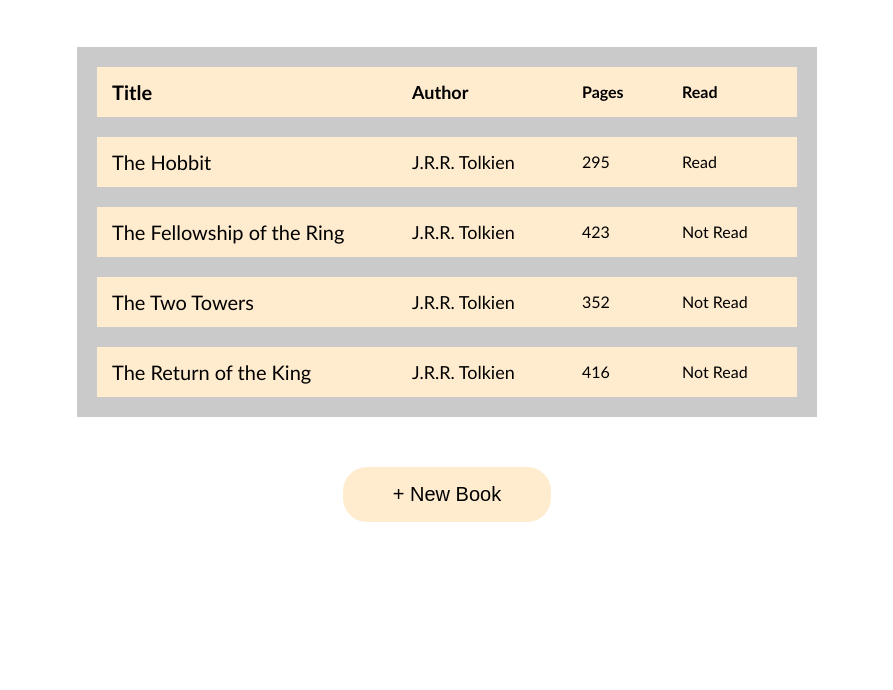
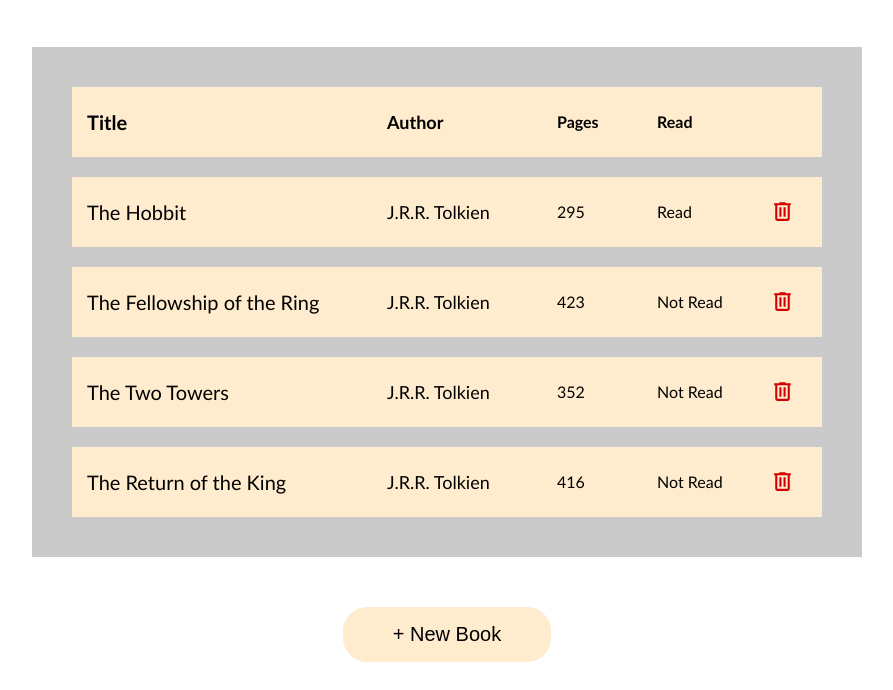
Before and after one commit to sunmukhsc/library, a plain HTML site: page index.html in a window 1280 px wide. Shown: the part 113-803 px from the top of the page, without its empty margins (193-1086 px from the left). Drawn offline with Linux system fonts and the light colour scheme.

Commit message:
Add delete button to remove any book from library

```diff
--- a/index.html
+++ b/index.html
@@ -18,6 +18,7 @@
                 <div class="author">Author</div>
                 <div class="pages">Pages</div>
                 <div class="read">Read</div>
+                <div class="delete"></div>
             </div>
         </div>
         <button class="new-book">+ New Book</button>
--- a/script.js
+++ b/script.js
@@ -38,10 +38,21 @@ function displayLibrary() {
         readDiv.className = 'read';
         readDiv.textContent = book.read ? 'Read' : 'Not Read';
 
+        const deleteBtn = document.createElement('button');
+        deleteBtn.className = 'delete';
+        deleteBtn.setAttribute('id', `index${index}`)
+        deleteBtn.innerHTML = '<svg class="fill" width="25px" height="25px" xmlns="http://www.w3.org/2000/svg" viewBox="0 0 24 24"><title>trash-can-outline</title><path d="M9,3V4H4V6H5V19A2,2 0 0,0 7,21H17A2,2 0 0,0 19,19V6H20V4H15V3H9M7,6H17V19H7V6M9,8V17H11V8H9M13,8V17H15V8H13Z" /></svg>';
+
+        deleteBtn.addEventListener("click", () => {
+          myLibrary.splice(index, 1);
+          displayLibrary();
+        });
+
         singleBook.appendChild(titleDiv);
         singleBook.appendChild(authorDiv);
         singleBook.appendChild(pagesDiv);
         singleBook.appendChild(readDiv);
+        singleBook.appendChild(deleteBtn);
 
         booksDiv.appendChild(singleBook);
     });
--- a/style.css
+++ b/style.css
@@ -14,17 +14,17 @@ body {
 
 .books {
     display: grid;
-    grid-template-columns: 700px;
     row-gap: 20px;
     background-color: rgb(202, 202, 202);
-    padding: 20px;
+    padding: 40px;
+    justify-items: center;
 }
 
 .row {
     padding: 0 15px;
     display: grid;
-    grid-template-columns: 300px 170px 100px 130px;
-    grid-auto-rows: 50px;
+    grid-template-columns: 300px 170px 100px 100px 50px;
+    grid-auto-rows: 70px;
     align-items: center;
     background-color: blanchedalmond;
 }
@@ -39,6 +39,24 @@ body {
 
 .author {
     font-size: 18px;
+}
+
+button.delete {
+    border: none;
+    background: transparent;
+    padding: 5px 1px;
+    border-width: 0;
+    padding: 0;
+    line-height:0px
+}
+
+button.delete:hover {
+    filter: drop-shadow(3px 5px 2px rgb(0 0 0 / 0.2));
+    cursor: pointer;
+}
+
+.fill {
+    fill: rgb(212, 0, 0);
 }
 
 button.new-book {
```
